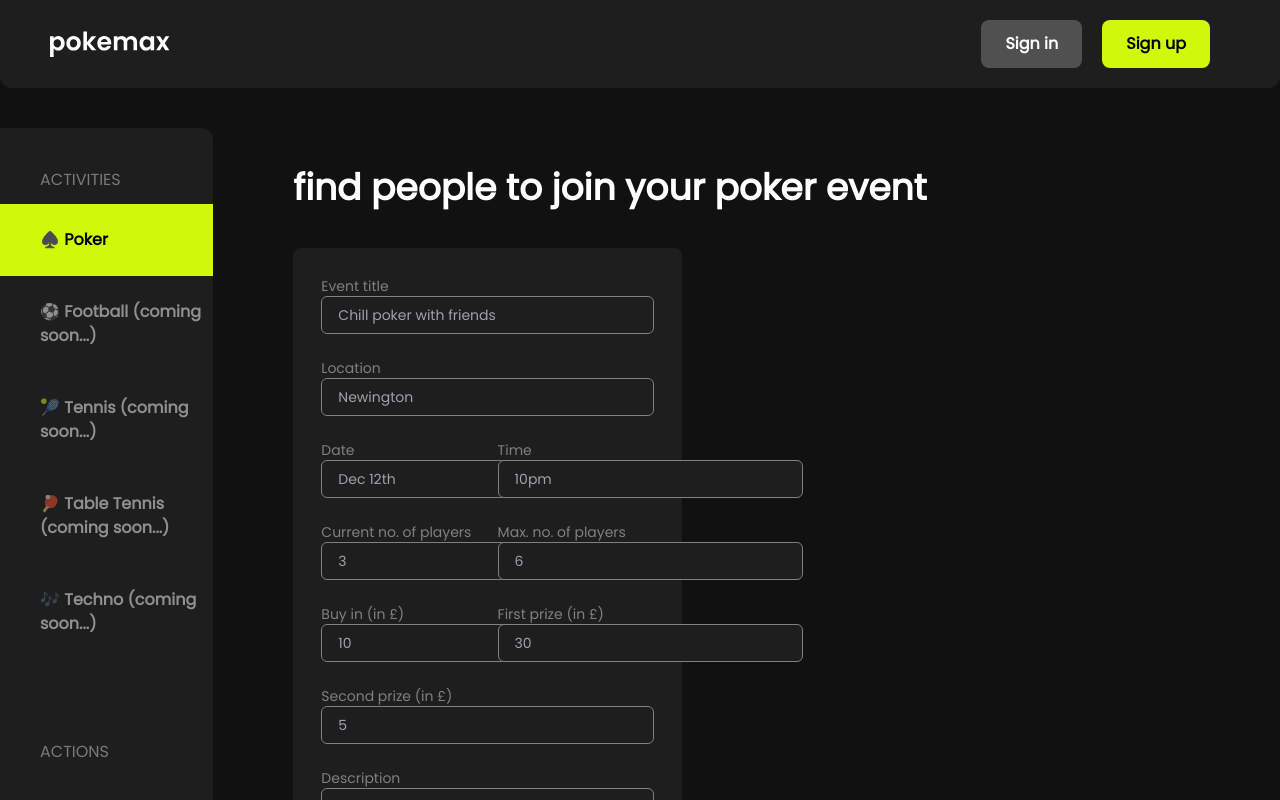
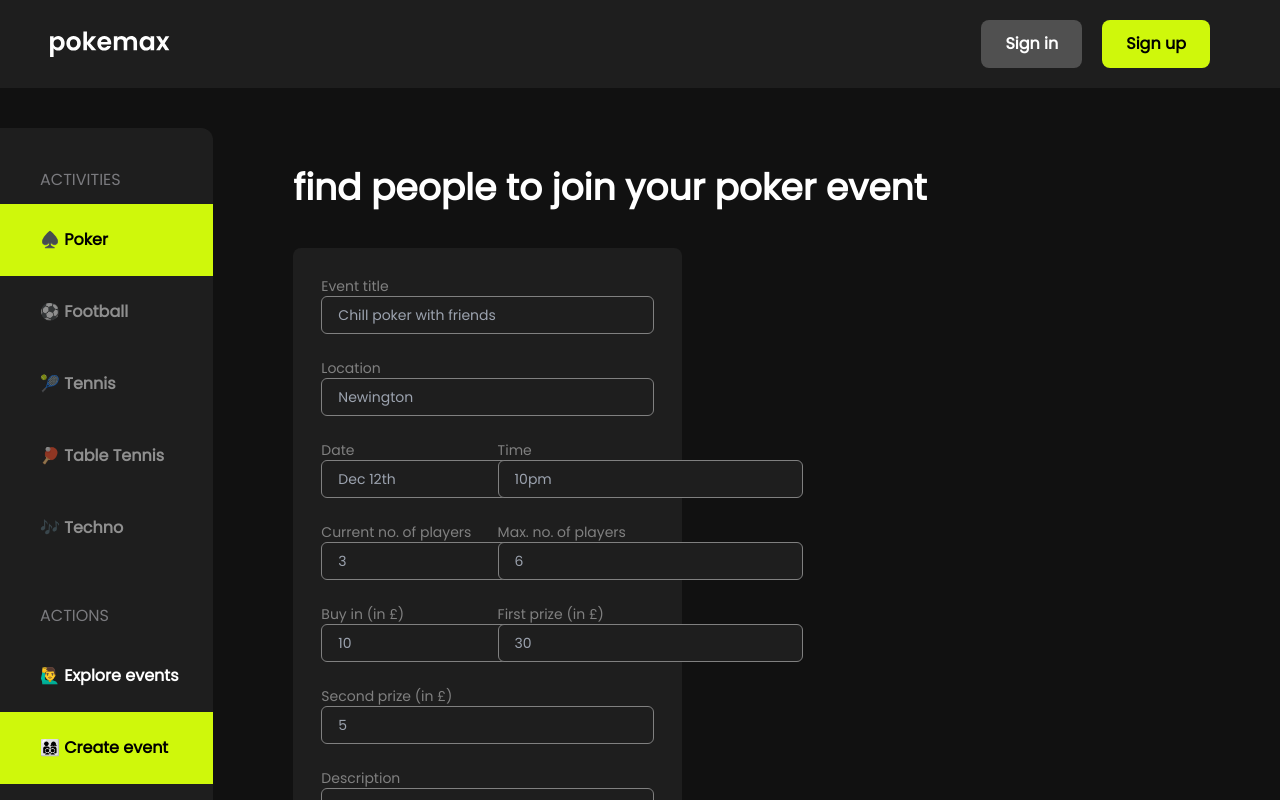
Before and after one commit to maximechemenda/thepokerapp, a Next.js app: page /create-event in a window 1280 px wide. Shown: the top 800 px of the page. Built offline with nearby package versions, Linux system fonts and the light colour scheme; no server answers; the database is empty.

Commit message:
feat: navbar and menu mobile friendly

```diff
--- a/components/Menu.tsx
+++ b/components/Menu.tsx
@@ -2,18 +2,14 @@
 import React from 'react'
 import { useRouter } from "next/router"
 // Components
-import { MediumHeader, MenuSection } from '.'
+import { MediumHeader, MenuSection, NavbarAuthSection } from '.'
 
 // Menu on the left of the platform, where the user can select the activites and actions
 export const Menu : React.FC<{}> = props =>{
     const router = useRouter()
 
-    const goToCreateProjectPage = () => {
-        router.push("/create-event")
-    }
-
     return (
-        <div className="bg-sub_background h-full rounded-r-xl">
+        <div className="bg-sub_background h-full rounded-r-xl pb-10">
 
             {/* Activities Section */}
             <div className="pt-10">
@@ -21,39 +17,47 @@ export const Menu : React.FC<{}> = props =>{
 
                 <div className="mt-3">
                     {/* <MenuSection active={true}> */}
-                    <MenuSection active={true}>
+                    <MenuSection className="cursor-pointer" active={true}>
                         ♠️ Poker
                     </MenuSection>
                     <MenuSection className="opacity-50 cursor-not-allowed" active={false}>
-                        ⚽️ Football (coming soon...)
+                        ⚽️ Football
                     </MenuSection>
                     <MenuSection className="opacity-50 cursor-not-allowed" active={false}>
-                        🎾 Tennis (coming soon...)
+                        🎾 Tennis
                     </MenuSection>
                     <MenuSection className="opacity-50 cursor-not-allowed" active={false}>
-                        🏓 Table Tennis (coming soon...)
+                        🏓 Table Tennis
                     </MenuSection>
                     <MenuSection className="opacity-50 cursor-not-allowed" active={false}>
-                        🎶 Techno (coming soon...)
+                        🎶 Techno
                     </MenuSection>
                 </div>
             </div>
 
             {/* Actions Section */}
-            <div className="mt-20">
+            <div className="mt-10">
                 <MediumHeader paddingL="pl-10" title="Actions" />
 
                 <div className="mt-3">
-                    <MenuSection onClick={() => router.push("/")} active={router.pathname === "/"}> {/* TODO(MC): Add these paths in a constant.js file in /utils */}
+                    <MenuSection className="cursor-pointer" onClick={() => router.push("/")} active={router.pathname === "/"}> {/* TODO(MC): Add these paths in a constant.js file in /utils */}
                         🙋‍♂️ Explore events
                     </MenuSection>
-                    <MenuSection onClick={() => router.push("/create-event")} active={router.pathname === "/create-event"}>
+                    <MenuSection className="cursor-pointer" onClick={() => router.push("/create-event")} active={router.pathname === "/create-event"}>
                         👨‍👩‍👦‍👦 Create event
                     </MenuSection>
                     <MenuSection active={false} className="opacity-50 cursor-not-allowed">
-                        🔁 View past events (coming soon...)
+                        🔁 Past events
                     </MenuSection>
                 </div>
+            </div>
+
+            {/* Auth nav bar buttons. Shown only if small screen size, otherwise it's hidden and
+            the component is in the Navbar component (when on Desktop).
+
+            TODO(MC) improve code structure for this. it's bad now because we have some navbar stuff in the Menu based on the screen size => not consistent */}
+            <div className="flex lg:hidden mt-10 justify-center">
+                <NavbarAuthSection />
             </div>
         </div>
     )
--- a/components/MenuSection.tsx
+++ b/components/MenuSection.tsx
@@ -15,7 +15,7 @@ export const MenuSection : React.FC<MenuSectionProps> = ({
     className,
     ...props
 }) =>
-    <div className={`cursor-pointer ${className ?? ''} ${active ? "bg-action_strong" : "bg-sub_background"} py-6 ${paddingL}`} {...props}>
+    <div className={`${className ?? ''} ${active ? "bg-action_strong" : "bg-sub_background"} py-6 ${paddingL}`} {...props}>
         <p className={`font-bold ${active ? "text-black" : "text-white"}`}>
             {children}
         </p>
--- a/components/Navbar.tsx
+++ b/components/Navbar.tsx
@@ -9,12 +9,13 @@ import { ActionButton } from '.'
 // Context
 import { MaxpokeContext } from '../contexts'
 
-// TODO(MC): Add logo
-// TODO(MC): Make mobile friendly
+// Assets
+import MenuIcon from '@mui/icons-material/Menu';
+import ClearIcon from '@mui/icons-material/Clear';
 
 
 // if user is null (unauthenticated), display signin and signout methods, display signout and create event buttons
-const NavbarAuthSection = () => {
+export const NavbarAuthSection = () => {
     const {handleUserAuth, handleUserSignOut, currentUser} = useContext(MaxpokeContext)
     const router = useRouter()
 
@@ -50,8 +51,11 @@ const NavbarAuthSection = () => {
 }
 
 // Navbar component, which varies based on the authentication state (signed in, or not signed in)
-export const Navbar : React.FC<{}> = props =>
-    <div className="flex flex-row bg-sub_background justify-between px-[50px] py-5 rounded-b-xl mb-10">
+export const Navbar : React.FC<{}> = props => {
+    const { isMenuOpen, setIsMenuOpen } = useContext(MaxpokeContext)
+
+    return (
+        <div className="flex flex-row bg-sub_background justify-between px-[50px] py-5 rlg:ounded-b-xl lg:mb-10">
             <Image
                 src="/assets/logo.svg"
                 alt="Pokemax Logo"
@@ -60,5 +64,17 @@ export const Navbar : React.FC<{}> = props =>
                 title="Navigate to Home Page"
                 />
 
+
+            <div className="hidden lg:block">
                 {NavbarAuthSection()}
             </div>
+
+            <div onClick={() => setIsMenuOpen(!isMenuOpen)} className="lg:hidden block bg-secondary-grey p-1 rounded-lg cursor-pointer">
+                {isMenuOpen ? <ClearIcon style={{color: "grey"}}/>
+                : <MenuIcon style={{color: "grey"}}/>
+
+            }
+            </div>
+        </div>
+    )
+}
--- a/components/WebsiteShell.tsx
+++ b/components/WebsiteShell.tsx
@@ -1,30 +1,28 @@
 // General
-import React from 'react';
+import React, { useContext } from 'react';
 import Head from 'next/head'
 
 // Components
 import { Navbar, Menu, PageHeader} from "."
+import { MaxpokeContext } from '../contexts';
 
-export interface WebsiteShellProps {
+interface WebsiteShellProps {
     head_title: string;
     head_description: string;
     page_title: string;
     children: React.ReactNode
 }
 
-export const WebsiteShell : React.FC<WebsiteShellProps> = ({
-    head_title,
-    head_description,
+interface InnerWebsiteShellProps {
+    page_title: string;
+    children: React.ReactNode
+}
+
+const DesktopWebsiteShell : React.FC<InnerWebsiteShellProps> = ({
     page_title,
-    children,
-    }) => (
-        <div className="h-[100vh]">
-            <Head>
-                <title>{head_title}</title>
-                <meta name="description" content={head_description} />
-                <link rel="icon" href="/favicon.ico" />
-            </Head>
-
+    children
+}) => (
+        <div className="hidden lg:block">
             <Navbar />
 
             <div className="h-full grid grid-cols-6">
@@ -36,6 +34,55 @@ export const WebsiteShell : React.FC<WebsiteShellProps> = ({
                     <PageHeader title={page_title} />
                     {children}
                 </div>
-                </div>
+            </div>
         </div>
 )
+
+const MobileWebsiteShell : React.FC<InnerWebsiteShellProps> = ({
+    page_title,
+    children
+}) => {
+    const { isMenuOpen, setIsMenuOpen } = useContext(MaxpokeContext)
+    return (
+        <div className="block lg:hidden">
+            <Navbar />
+
+            <div className="h-full">
+                {isMenuOpen
+                ?
+                <div onClick={() => setIsMenuOpen(!isMenuOpen)}>
+                    <Menu />
+                </div>
+                :
+                <>
+                    <PageHeader title={page_title} />
+                    {children}
+                </>
+                }
+            </div>
+        </div>
+    )
+}
+
+export const WebsiteShell : React.FC<WebsiteShellProps> = ({
+    head_title,
+    head_description,
+    page_title,
+    children,
+    ...props
+    }) => {
+        return (
+            <div>
+            {/* <div className="h-[100vh]"> */}
+                <Head>
+                    <title>{head_title}</title>
+                    <meta name="description" content={head_description} />
+                    <link rel="icon" href="/favicon.ico" />
+                </Head>
+
+                {/* TODO(MC): Maybe refactor later using Object.assign() ? */}
+                <DesktopWebsiteShell page_title={page_title} children={children} />
+                <MobileWebsiteShell page_title={page_title} children={children} />
+            </div>
+        )
+    }
--- a/contexts/MaxpokeContext.tsx
+++ b/contexts/MaxpokeContext.tsx
@@ -13,6 +13,8 @@ interface IMaxpokeContext {
     currentUser: User | null | undefined
     handleUserAuth: () => Promise<any>;
     handleUserSignOut: () => Promise<any>;
+    isMenuOpen: Boolean;
+    setIsMenuOpen: React.Dispatch<React.SetStateAction<Boolean>>;
 }
 
 export const MaxpokeContext = createContext<IMaxpokeContext>({} as IMaxpokeContext);
@@ -26,6 +28,10 @@ export const MaxpokeProvider: React.FC<{children: React.ReactNode}> = props => {
 
     // Current user who is signed in (or not)
     const [currentUser, loading] = useAuthState(auth)
+
+    // Control menu state (when using mobile)
+    // TODO(MC): There are too many things in this context - maybe good to refactor in order to have files for each type of context (or use hooks?)
+    const [isMenuOpen, setIsMenuOpen] = useState<Boolean>(false)
 
     const router = useRouter();
 
@@ -116,7 +122,7 @@ export const MaxpokeProvider: React.FC<{children: React.ReactNode}> = props => {
     }, [])
 
     return (
-        <MaxpokeContext.Provider value={{ users, events, handleUserAuth, handleUserSignOut, currentUser}}>
+        <MaxpokeContext.Provider value={{ users, events, handleUserAuth, handleUserSignOut, currentUser, isMenuOpen, setIsMenuOpen}}>
             {props.children}
         </MaxpokeContext.Provider>
     )
```
Lines whose indentation alone changed are shown as unchanged.
